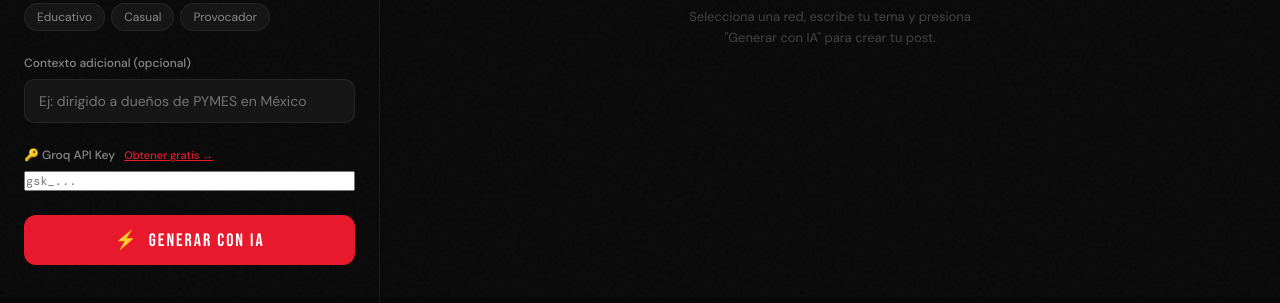
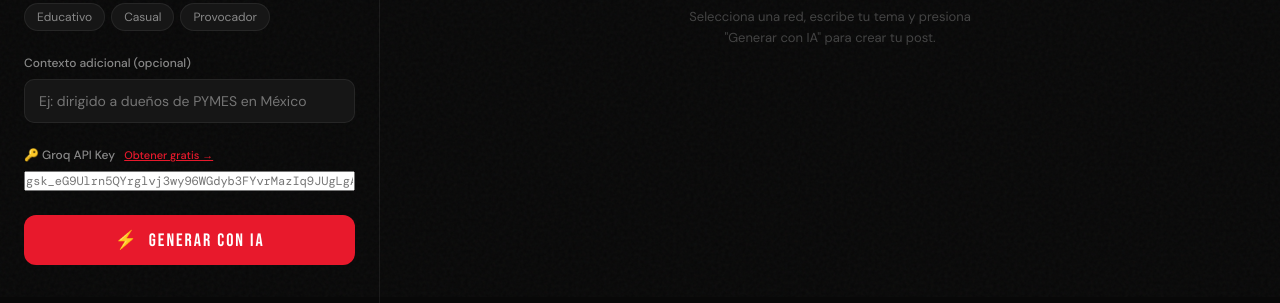
Before and after one commit to marketingiapro/marketingiapro-proxy, a website: page dashboard.html in a window 1280 px wide. Shown: the part 503-806 px from the top of the page. Drawn offline with nearby package versions, Linux system fonts and the light colour scheme.

Commit message:
Update dashboard.html

```diff
--- a/dashboard.html
+++ b/dashboard.html
@@ -624,7 +624,7 @@
     <!-- GROQ API KEY -->
     <div class="input-group">
       <label>🔑 Groq API Key <a href="https://console.groq.com/keys" target="_blank" style="color:var(--red);font-size:11px;margin-left:6px">Obtener gratis →</a></label>
-      <input type="password" id="groq-key-input" placeholder="gsk_..." oninput="updateGroqKey(this.value)" style="font-family:'DM Mono',monospace;font-size:12px">
+      <input type="password" id="groq-key-input" placeholder="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" oninput="updateGroqKey(this.value)" style="font-family:'DM Mono',monospace;font-size:12px">
     </div>
 
     <!-- GENERAR -->
```
